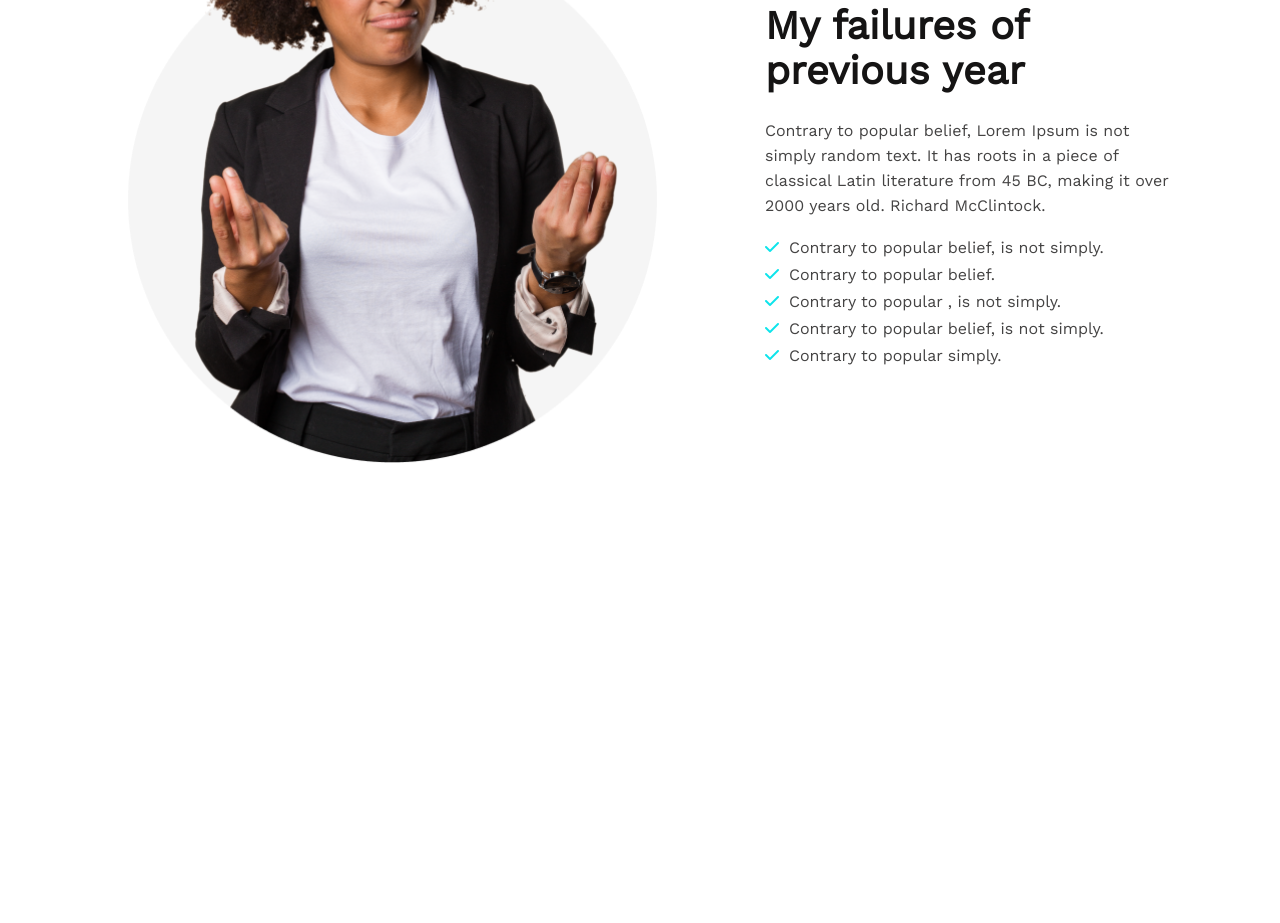
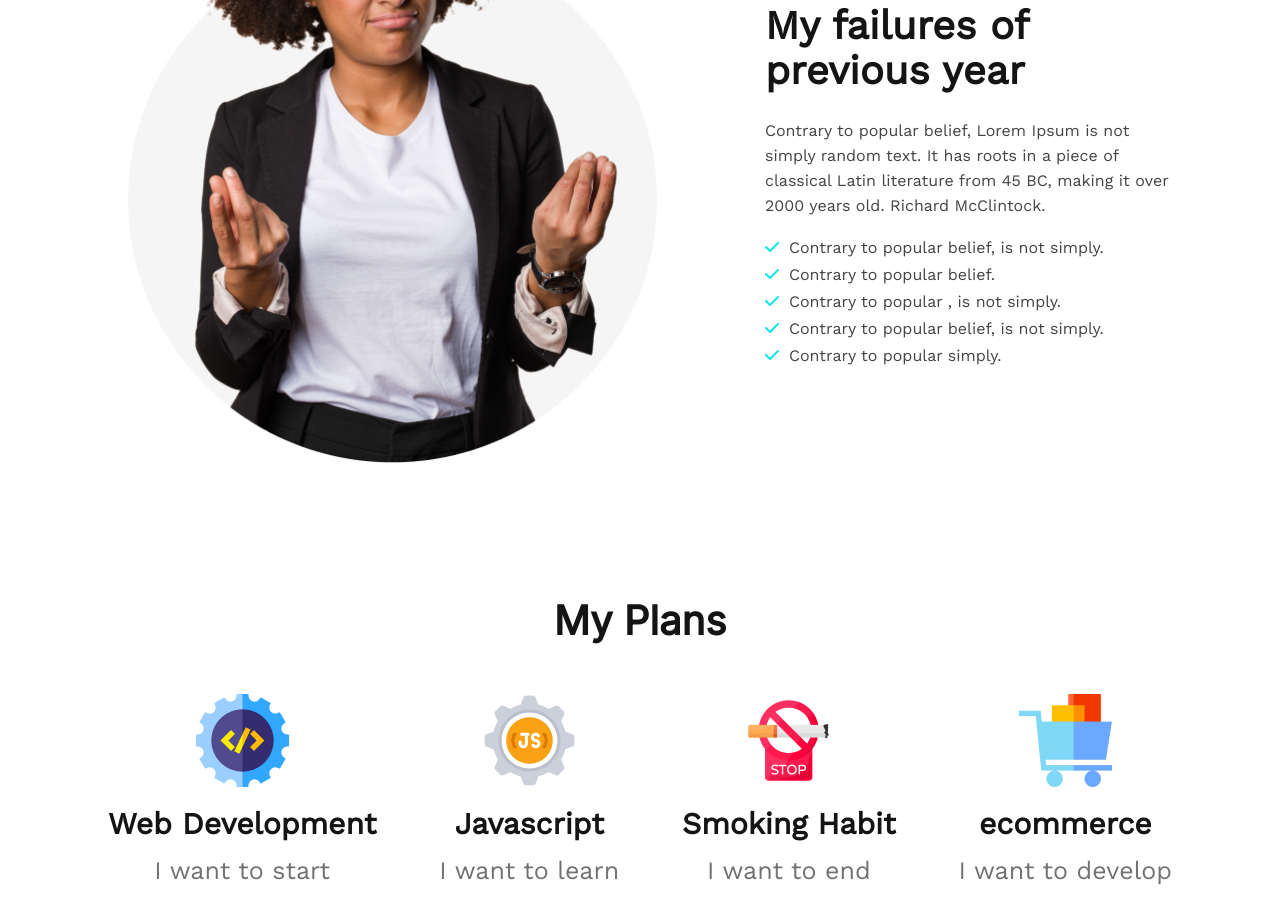
Before and after one commit to sakibhasan997/first-assignment, a plain HTML site: page index.html in a window 1280 px wide. Shown: the part 1195-2118 px from the top of the page. Before the commit the page ends 1792 px from the top, so only its background shows below. Drawn offline with nearby package versions, Linux system fonts and the light colour scheme.

Commit message:
3th commit

```diff
--- a/index.html
+++ b/index.html
@@ -12,6 +12,7 @@
 </head>
 <body>
 
+    <!-- header section -->
     <header>
         <section class="banner_section">
             <div class="banner_containt">
@@ -24,6 +25,7 @@
 
     <main>
 
+        <!-- contrary section -->
         <section>
             <div class="contrary_contain">
                 <div class="contrary_img">
@@ -43,6 +45,38 @@
             </div>
         </section>
 
+        <!-- attention section -->
+        <section class="attention">
+            <div class="attention_container">
+                <div class="attention_title">
+                    <h3>My Plans</h3>
+                </div>
+                <div class="attention_containt">
+                    <div class="attention_plan">
+                        <img src="images/icons/web.png" alt="development">
+                        <h4>Web Development</h4>
+                        <p>I want to start</p>
+                    </div>
+                    <div class="attention_plan">
+                        <img src="images/icons/js.png" alt="development">
+                        <h4>Javascript</h4>
+                        <p>I want to learn</p>
+                    </div>
+                    <div class="attention_plan">
+                        <img src="images/icons/smoke.png" alt="development">
+                        <h4>Smoking Habit</h4>
+                        <p>I want to end</p>
+                    </div>
+                    <div class="attention_plan">
+                        <img src="images/icons/ecom.png" alt="development">
+                        <h4>ecommerce</h4>
+                        <p>I want to develop</p>
+                    </div>
+                </div>
+            </div>
+        </section>
+
+
     </main>
 
 </body>
--- a/styles.css
+++ b/styles.css
@@ -3,6 +3,11 @@
     padding: 0;
     font-family: 'Work Sans', sans-serif;
     text-decoration: none;
+}
+
+main {
+    max-width: 1072px;
+    margin: 0 auto;
 }
 
 /* primary button */
@@ -58,17 +63,18 @@
     margin: 130px auto;
 }
 
-.contrary_img {}
 
 .contrary_img img {
     height: 720px;
     width: 570px;
 }
-.contrary_description{
+
+.contrary_description {
     width: 420px;
     padding-left: 90px;
     padding-top: 260px;
 }
+
 .contrary_description h3 {
     font-family: 'Work Sans', sans-serif;
     font-weight: 700;
@@ -87,16 +93,61 @@
     padding-bottom: 16px;
 }
 
-.contrary_description ul {}
-
 .contrary_description ul li {
+    font-family: 'Work Sans', sans-serif;
     font-weight: 400;
     font-size: 16px;
     line-height: 27px;
     color: #444343;
     list-style: none;
 }
-.contrary_description ul li i{
+
+.contrary_description ul li i {
     color: #0de4eb;
     margin-right: 10px;
 }
+
+/* attention section */
+
+.attention_title {
+    text-align: center;
+    margin: 50px auto;
+}
+
+.attention_title h3 {
+    font-family: 'Inter', sans-serif;
+    font-weight: 700;
+    font-size: 40px;
+    line-height: 47px;
+    color: #151414;
+}
+
+.attention_containt {
+    display: flex;
+    gap: 55px;
+    justify-content: space-around;
+    margin: 50px 0px;
+}
+
+.attention_plan {
+    text-align: center;
+}
+
+.attention_plan h4 {
+    font-family: 'Work Sans', sans-serif;
+    font-weight: 700;
+    font-size: 30px;
+    line-height: 35px;
+    color: #151414;
+    margin: 15px auto;
+    text-align: center
+}
+
+.attention_plan p {
+    font-family: 'Work Sans', sans-serif;
+    font-weight: 500;
+    font-size: 25px;
+    line-height: 29px;
+    color: #737272;
+    text-align: center
+}
```
